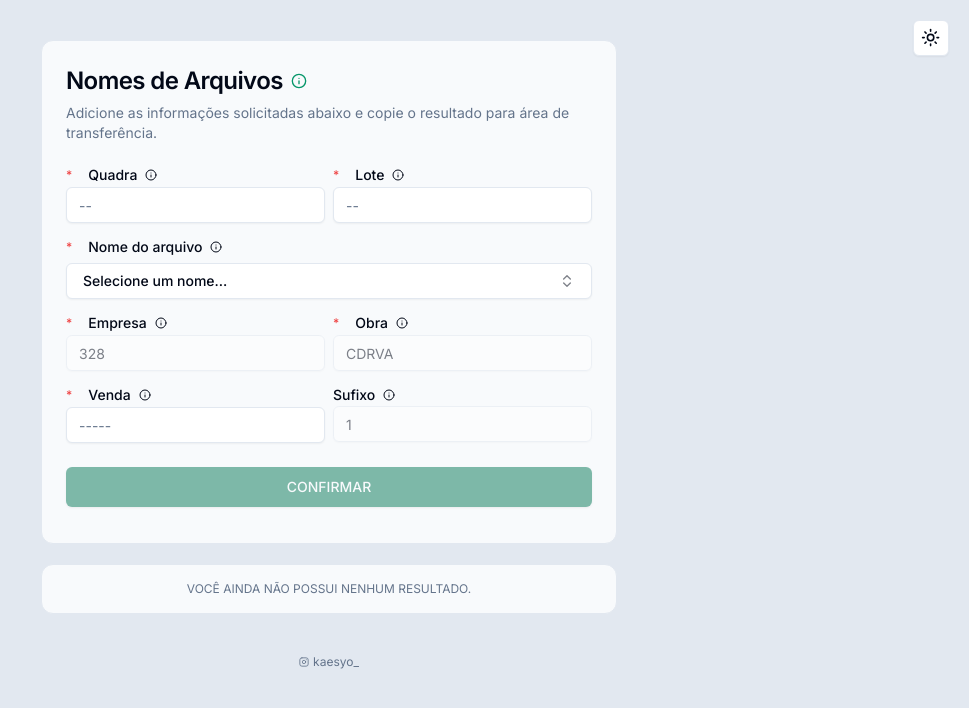
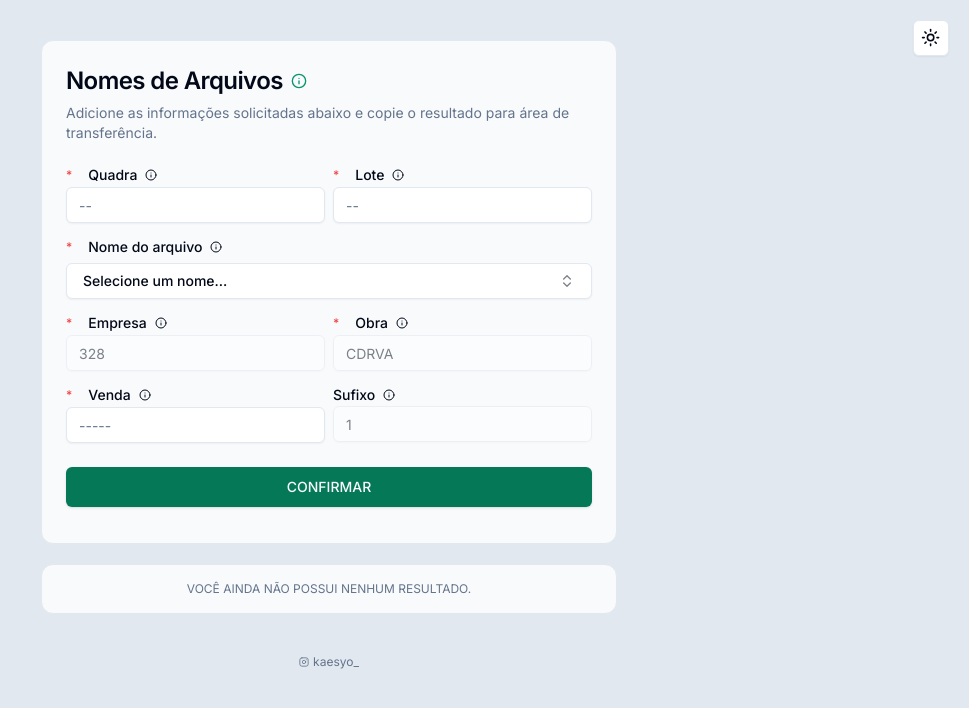
Before and after one commit to KARAUJO1003/rename-contracts, a Next.js app: page / in a window 1280 px wide. Shown: the top 708 px of the page, without its empty margins (311-1280 px from the left). Built offline with nearby package versions, Linux system fonts and the light colour scheme.

Commit message:
Update page.tsx

```diff
--- a/src/app/page.tsx
+++ b/src/app/page.tsx
@@ -426,7 +426,6 @@ export default function Home() {
         </CardContent>
         <CardFooter className="flex flex-col  gap-5">
           <Button
-            disabled={formattedResults.length === 0}
             onClick={handleRenameFileName}
             className="w-full bg-emerald-700 hover:bg-emerald-600 dark:text-primary uppercase mb-3 py-5"
           >
```
